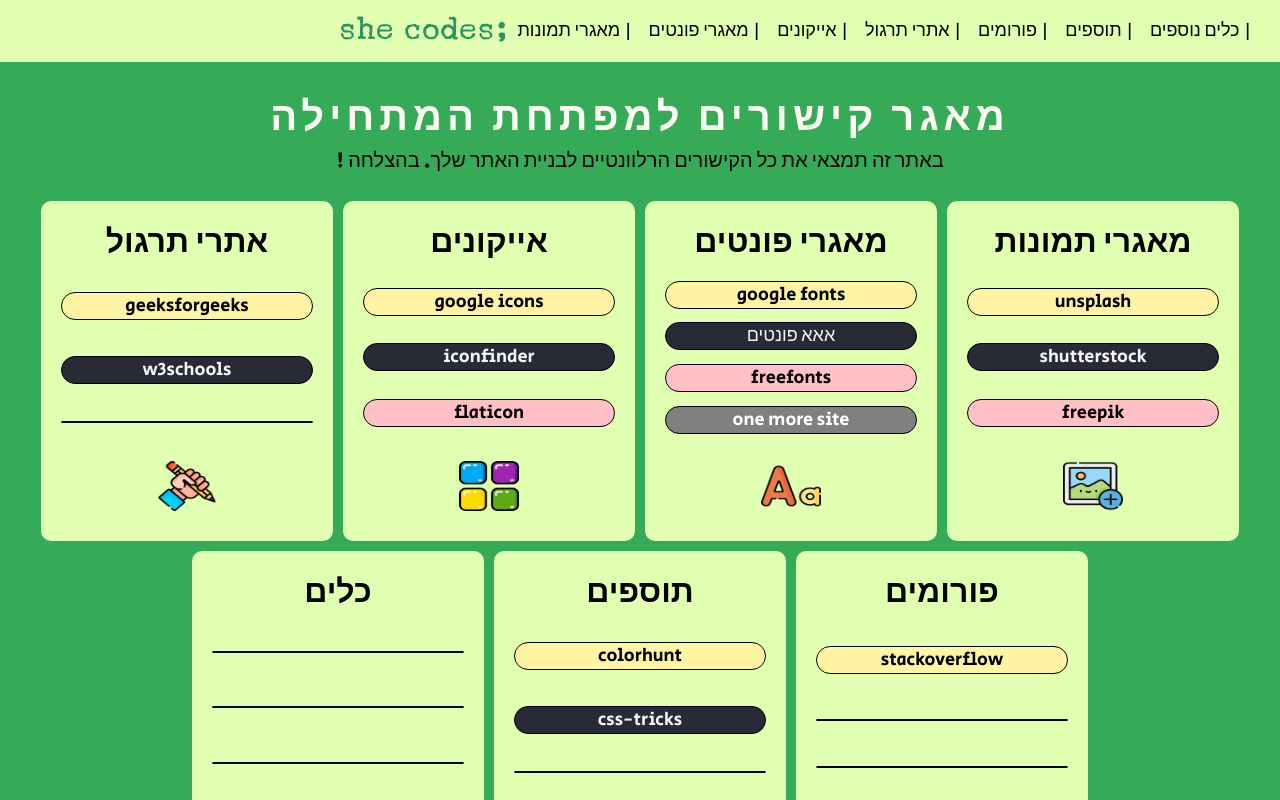
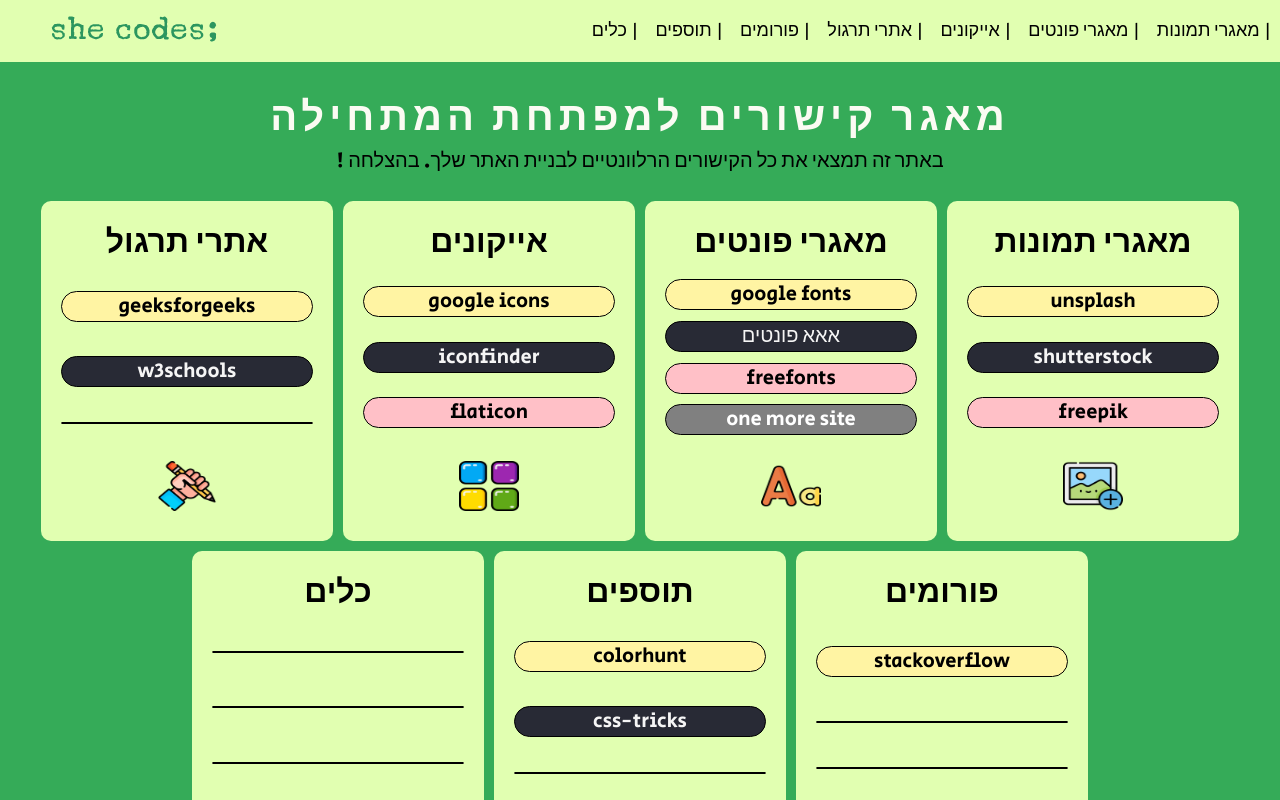
Before and after one commit to galmizzz/she-collect, a plain HTML site: page index.html in a window 1280 px wide. Shown: the top 800 px of the page. Drawn offline with Linux system fonts and the light colour scheme.

Commit message:
logo img float to left & navbar responsive & font size in button changes to 20px

```diff
--- a/index.html
+++ b/index.html
@@ -13,13 +13,13 @@
             <nav class="header">
                 <ul class="topnav-left responsive" id="dropdownClick">
                     <li><img src="./logo2.png"></li>
-                    <li><a href="#pic-pool"> |  מאגרי תמונות</a></li>
+                    <li><a class="pic-pool-margintop" href="#pic-pool"> |  מאגרי תמונות</a></li>
                     <li><a href="#fonts-pool">|  מאגרי פונטים</a></li>
                     <li><a href="#icons">|  אייקונים</a></li>
                     <li><a href="#exercise-sites">  |  אתרי תרגול</a></li>
                     <li><a href="#forum"> |  פורומים</a></li>
                     <li><a href="#plug-in">|  תוספים </a></li>
-                    <li><a href="#other-tools">|  כלים נוספים </a></li>
+                    <li><a href="#other-tools">|  כלים </a></li>
                     <li class="dropdownIcon"><a href="javascript:void(0);" onclick="dropDownMenu()">&#9776;</a></li>
                 </ul>
             </nav>
--- a/style.css
+++ b/style.css
@@ -19,8 +19,7 @@ header {
     margin: 0px;
     align-items: center;
     justify-content: space-between;
-    display: flex;
-    justify-content: space-between;
+
 }
 
 nav{
@@ -42,10 +41,6 @@ nav ul{
     margin-block-end: auto;
     padding-inline-start: 0px;
     margin-inline: auto;
-    display: flex;
-    flex-flow: row-reverse wrap;
-    justify-content: right;
-    margin-right: 20px;
 }
 
 header img {
@@ -55,6 +50,7 @@ header img {
     padding-left: 10px;
     padding-top: 7px;
     margin-left: 40px;
+
 }
 
 ul.topnav-left li{
@@ -146,7 +142,7 @@ a:hover {
     background-color: #FFF4A3;
     border: black 1px solid;
     color: black;
-    font-size: 18px;
+    font-size: 20px;
     margin: auto;
     display: block;
     width: 250px;
@@ -250,6 +246,7 @@ h3 {
         display: block;
         text-align: left;
         margin-left: 0px;
+        float: left;
     }
 
     ul.topnav-left.responsive li a {
@@ -257,6 +254,10 @@ h3 {
         text-align: right;
         padding: 4px;
         font-size: 21px;
+    }
+
+    ul.topnav-left.responsive li a.pic-pool-margintop {
+        margin-top: 2.5em;
     }
 
    section {
```
